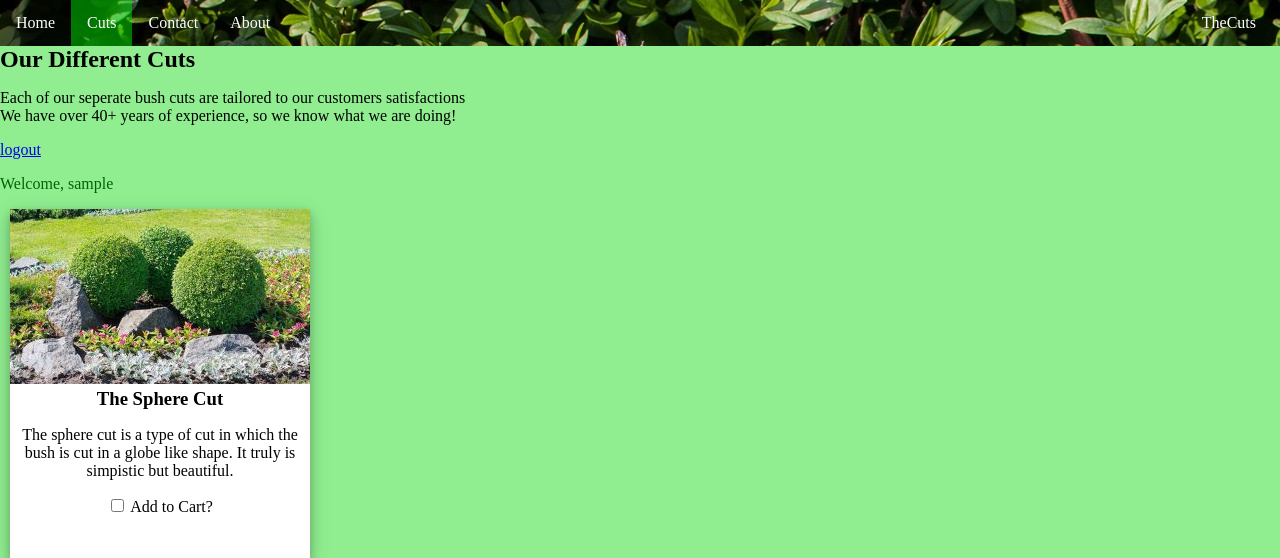
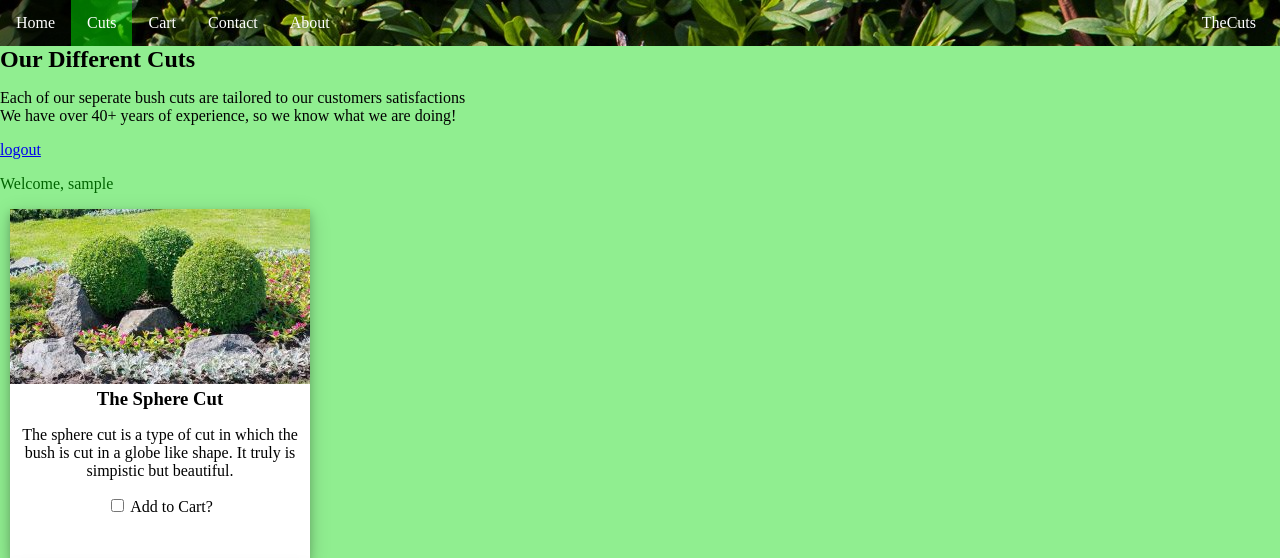
Before and after one commit to DrShadez/p2, a PHP site: page /catalogue.php in a window 1280 px wide. Shown: the top 558 px of the page. Run offline with PHP 8.4, Linux system fonts and the light colour scheme; the visitor is signed in with stand-in values (Sample User, id 1); data comes from the database, SQL or seed files in the repository.

Commit message:
Update catalogue.php

```diff
--- a/catalogue.php
+++ b/catalogue.php
@@ -29,8 +29,9 @@ catch (PDOException $e){
 <ul class="nav">
   <li><a href="home.php">Home </a></li>
   <li><a class="current" href="catalogue.php">Cuts</a></li>
-  <li><a href="#">Contact</a></li>
-  <li><a href="#">About</a></li>
+  <li><a href="cart.php">Cart</a></li>
+  <li><a href="contact.php">Contact</a></li>
+  <li><a href="about.php">About</a></li>
   <li class="logoish"><a  href="home.php">TheCuts</a></li>
 </ul>
 
```
